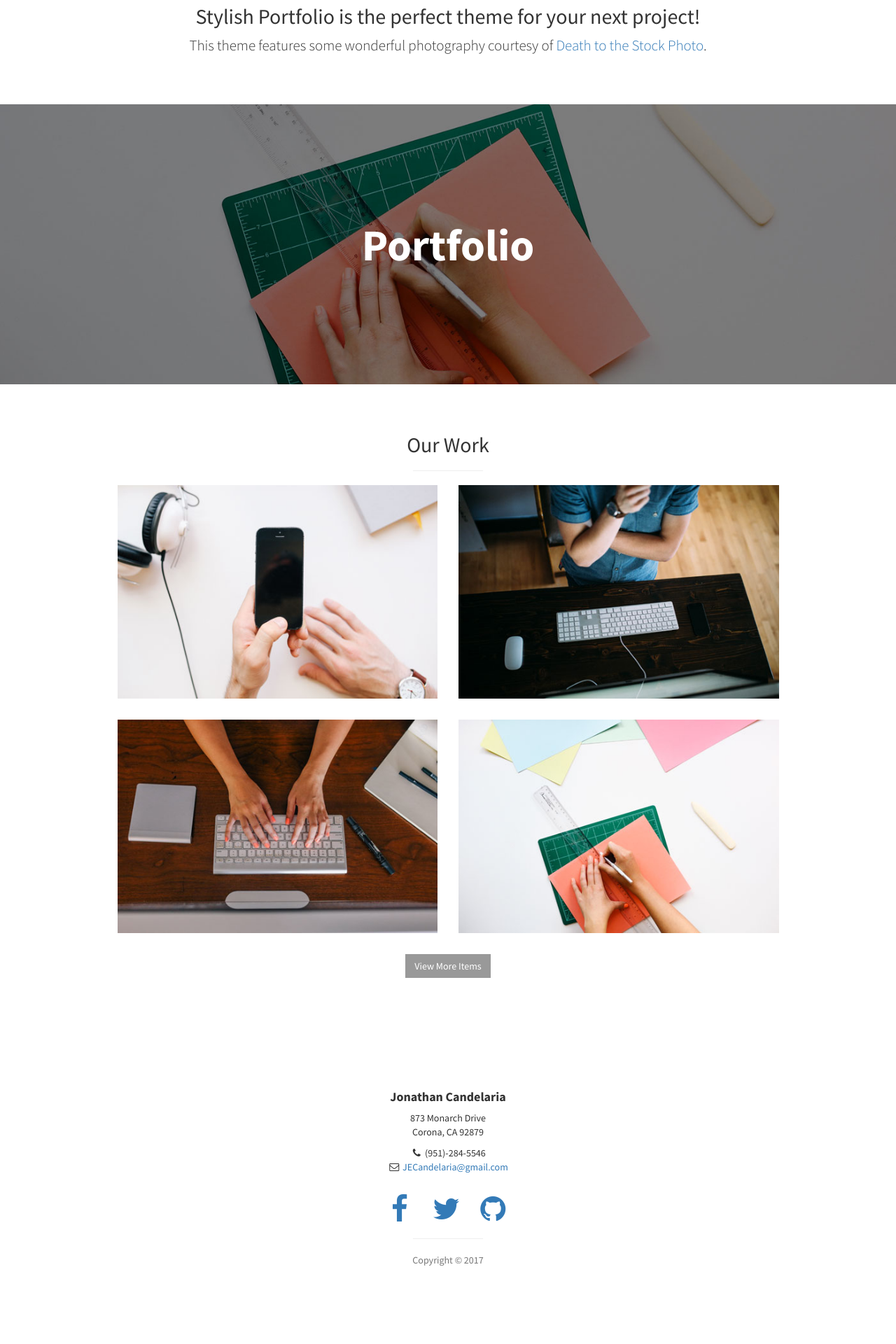
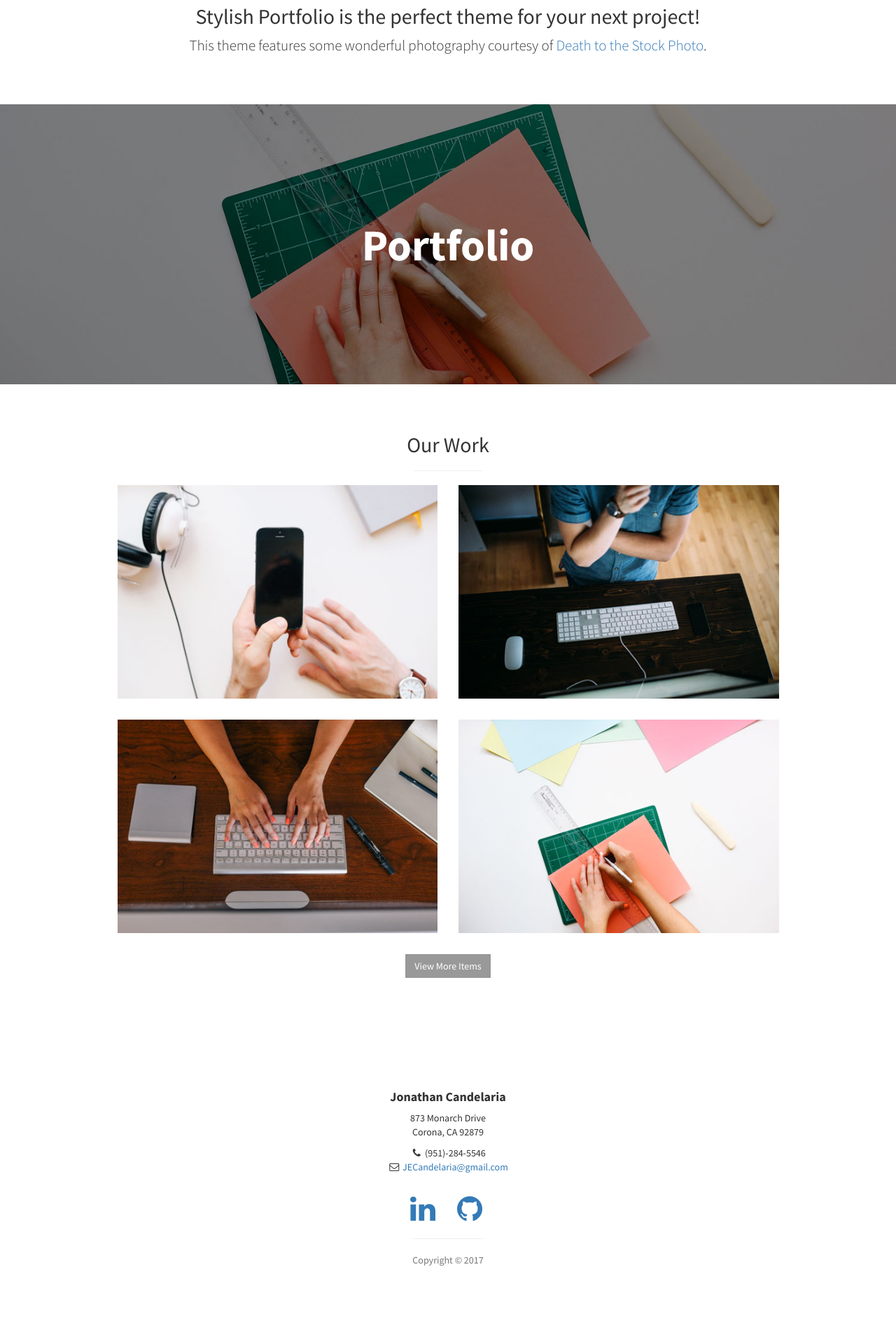
Before and after one commit to JECan/JE, a Jekyll site: the page built from index.html, in a window 1280 px wide. Shown: the part 963-2883 px from the top of the page at 70% size. Built offline with Jekyll 4.4.1, drawn with Linux system fonts in a browser that asks for light colours.

Commit message:
added link to linkedin profile

```diff
--- a/_includes/footer.html
+++ b/_includes/footer.html
@@ -17,10 +17,7 @@
         <br>
         <ul class="list-inline">
           <li>
-            <a href="https://facebook.com/{{ site.facebook_username }}"><i class="fa fa-facebook fa-fw fa-3x"></i></a>
-          </li>
-          <li>
-            <a href="https://twitter.com/{{ site.twitter_username }}"><i class="fa fa-twitter fa-fw fa-3x"></i></a>
+            <a href="https://www.linkedin.com/in/jonathanecandelaria/"><i class="fa fa-linkedin fa-fw fa-3x"></i></a>
           </li>
           <li>
             <a href="https://github.com/{{ site.github_username }}"><i class="fa fa-github fa-fw fa-3x"></i></a>
```
